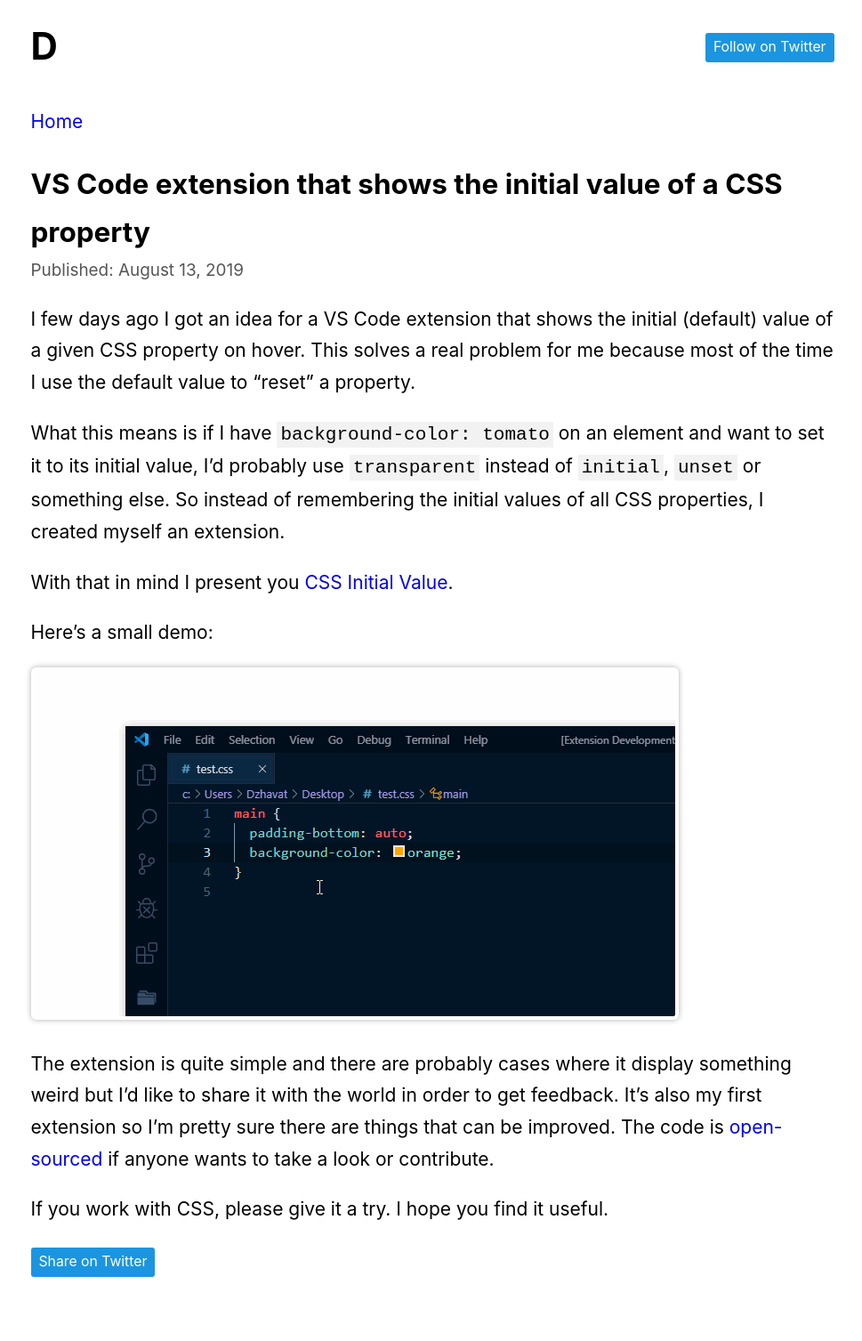
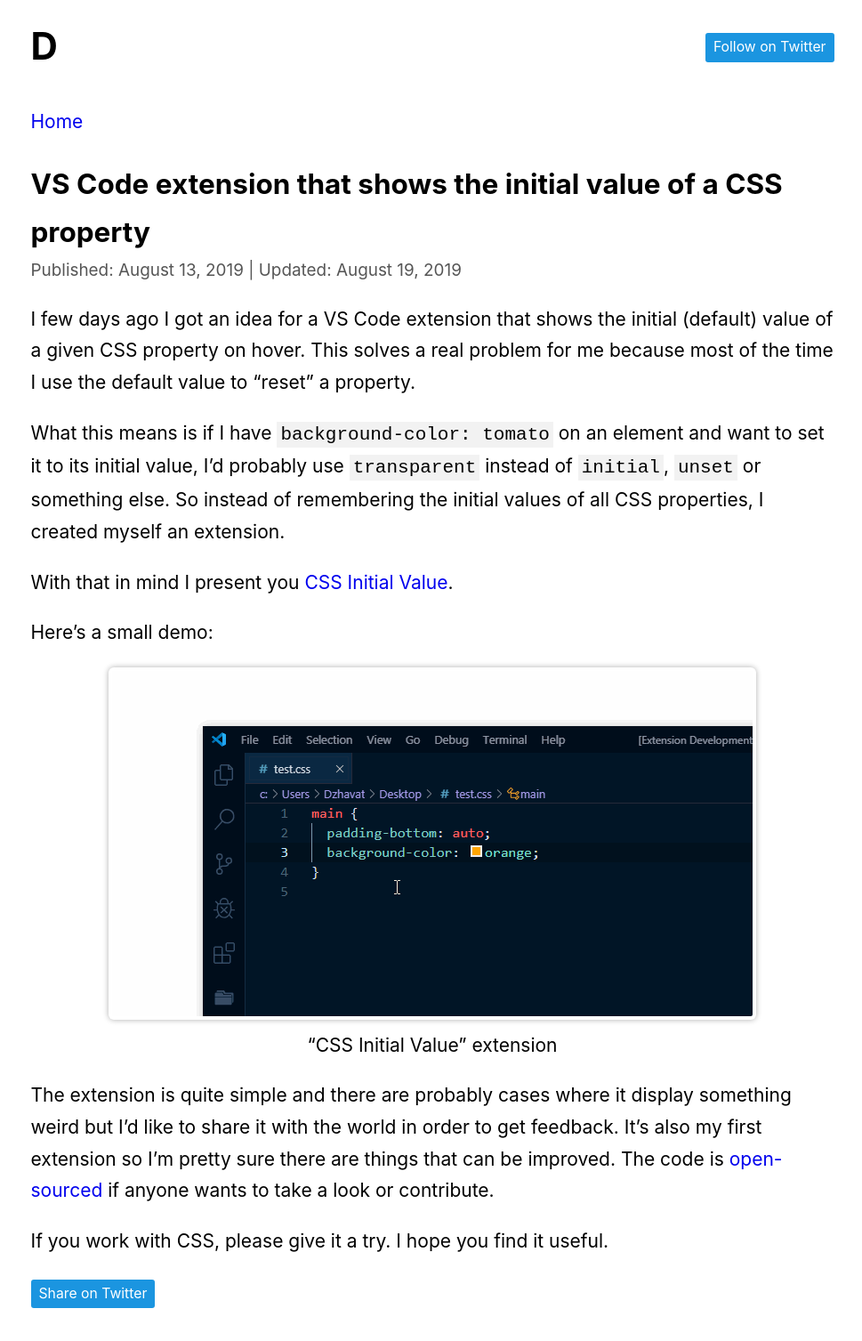
Before and after one commit to dzhavat/dzhavat.github.io, a Jekyll site: the page built from _posts/2019-08-13-vs-code-extension-that-shows-the-initial-value-of-a-css-property.md, in a window 1280 px wide. Shown: the whole page at 89% size, without its empty margins (154-1123 px from the left). Built offline with Jekyll 4.4.1, drawn with Linux system fonts in a browser that asks for light colours; before the commit the page ends 1472 px from its top, so only the background shows below that.

Commit message:
Post updates

```diff
--- a/_posts/2019-08-13-vs-code-extension-that-shows-the-initial-value-of-a-css-property.md
+++ b/_posts/2019-08-13-vs-code-extension-that-shows-the-initial-value-of-a-css-property.md
@@ -1,6 +1,7 @@
 ---
 layout: post
 title: VS Code extension that shows the initial value of a CSS property
+updated_date: 2019-08-19
 ---
 
 I few days ago I got an idea for a VS Code extension that shows the initial (default) value of a given CSS property on hover. This solves a real problem for me because most of the time I use the default value to “reset” a property.
@@ -11,7 +12,10 @@
 
 Here’s a small demo:
 
-![](/assets/img/2019/08/13/demo.gif)
+<figure>
+  <img src="/assets/img/2019/08/13/demo.gif" alt="demo">
+  <figcaption>“CSS Initial Value” extension</figcaption>
+</figure>
 
 The extension is quite simple and there are probably cases where it display something weird but I’d like to share it with the world in order to get feedback. It’s also my first extension so I’m pretty sure there are things that can be improved. The code is [open-sourced](https://github.com/dzhavat/css-initial-value) if anyone wants to take a look or contribute.
 
```
Also changed, not shown: _posts/2019-08-19-vs-code-extension-that-lets-you-open-the-mdn-docs-of-a-css-property.md (+4 -1 lines).
